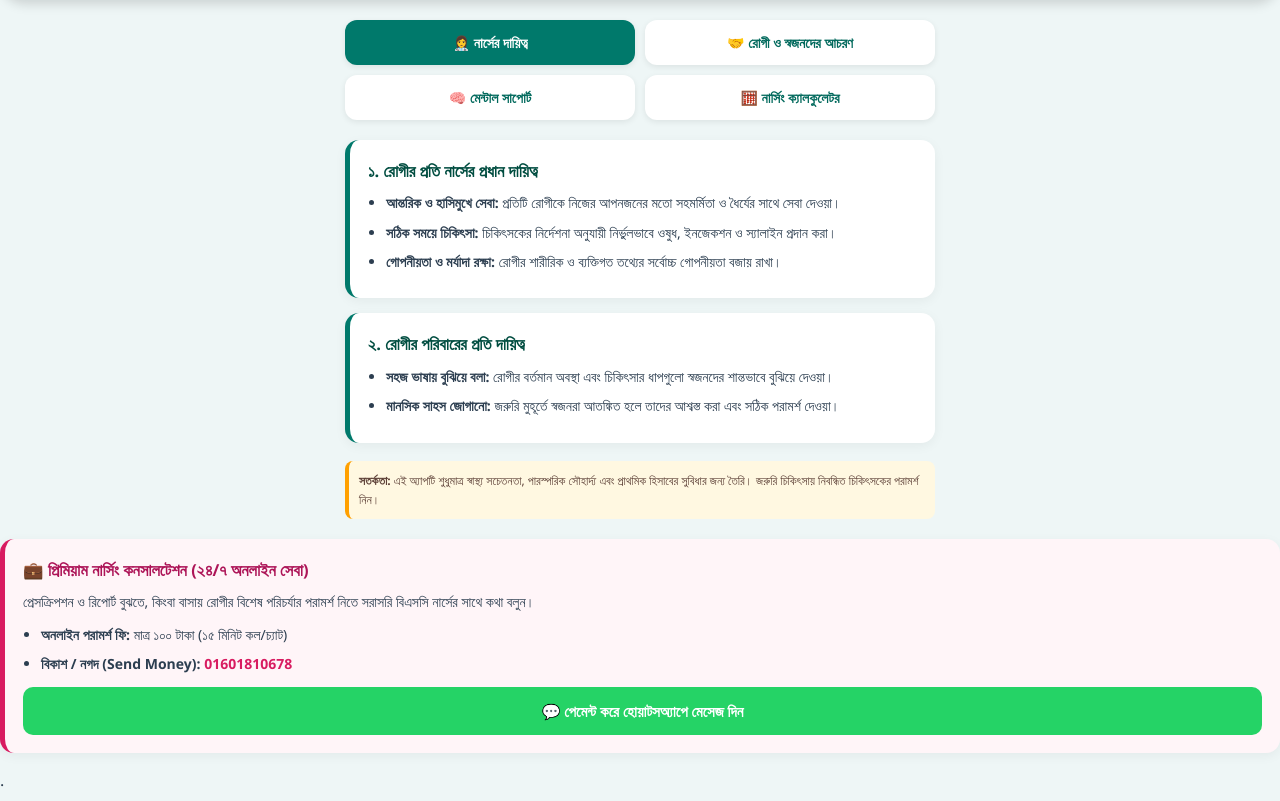
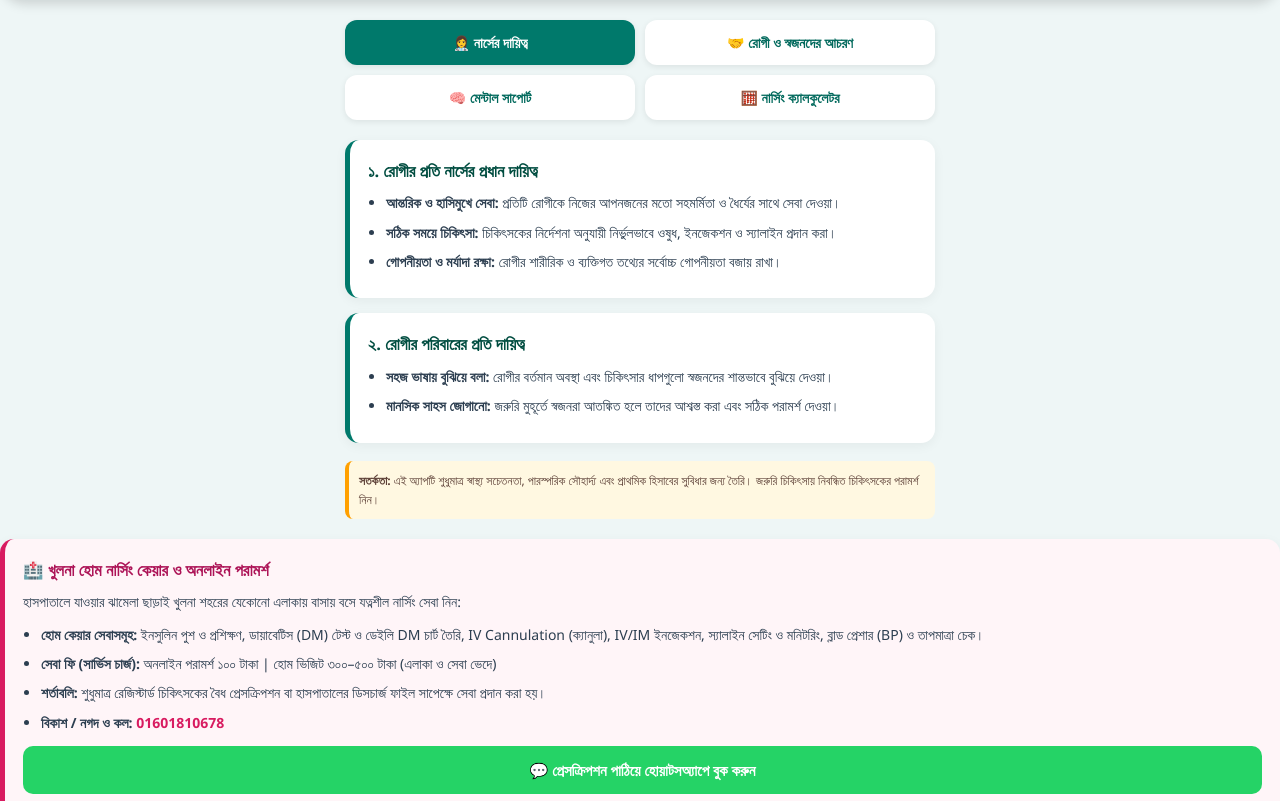
Before and after one commit to adnanarafat272727-ctrl/aponjon-care, a plain HTML site: page index.html in a window 1280 px wide. Shown: the part 150-951 px from the top of the page. Drawn offline with Linux system fonts and the light colour scheme.

Commit message:
Add files via upload

```diff
--- a/index.html
+++ b/index.html
@@ -139,16 +139,19 @@
             <strong>সতর্কতা:</strong> এই অ্যাপটি শুধুমাত্র স্বাস্থ্য সচেতনতা, পারস্পরিক সৌহার্দ্য এবং প্রাথমিক হিসাবের সুবিধার জন্য তৈরি। জরুরি চিকিৎসায় নিবন্ধিত চিকিৎসকের পরামর্শ নিন।
         </div>
     </div>
-        <div class="card" style="border-left: 5px solid #d81b60; background: #fff5f8; margin-top: 18px;">
-            <h3 style="color: #ad1457;">💼 প্রিমিয়াম নার্সিং কনসালটেশন (২৪/৭ অনলাইন সেবা)</h3>
-            <p style="font-size: 14px; margin-bottom: 10px;">প্রেসক্রিপশন ও রিপোর্ট বুঝতে, কিংবা বাসায় রোগীর বিশেষ পরিচর্যার পরামর্শ নিতে সরাসরি বিএসসি নার্সের সাথে কথা বলুন।</p>
-                       <ul style="margin-bottom: 12px;">
-                <li><strong>অনলাইন পরামর্শ ফি:</strong> মাত্র ১০০ টাকা (১৫ মিনিট কল/চ্যাট)</li>
-                <li><strong>বিকাশ / নগদ (Send Money):</strong> <span style="color:#d81b60; font-weight:bold;">01601810678</span></li>
+              <div class="card" style="border-left: 5px solid #d81b60; background: #fff5f8; margin-top: 18px;">
+            <h3 style="color: #ad1457;">🏥 খুলনা হোম নার্সিং কেয়ার ও অনলাইন পরামর্শ</h3>
+            <p style="font-size: 14px; margin-bottom: 10px;">হাসপাতালে যাওয়ার ঝামেলা ছাড়াই খুলনা শহরের যেকোনো এলাকায় বাসায় বসে যত্নশীল নার্সিং সেবা নিন:</p>
+            <ul style="margin-bottom: 12px; font-size: 14px;">
+                <li><strong>হোম কেয়ার সেবাসমূহ:</strong> ইনসুলিন পুশ ও প্রশিক্ষণ, ডায়াবেটিস (DM) টেস্ট ও ডেইলি DM চার্ট তৈরি, IV Cannulation (ক্যানুলা), IV/IM ইনজেকশন, স্যালাইন সেটিং ও মনিটরিং, ব্লাড প্রেশার (BP) ও তাপমাত্রা চেক।</li>
+                <li><strong>সেবা ফি (সার্ভিস চার্জ):</strong> অনলাইন পরামর্শ ১০০ টাকা | হোম ভিজিট ৩০০–৫০০ টাকা (এলাকা ও সেবা ভেদে)</li>
+                <li><strong>শর্তাবলি:</strong> শুধুমাত্র রেজিস্টার্ড চিকিৎসকের বৈধ প্রেসক্রিপশন বা হাসপাতালের ডিসচার্জ ফাইল সাপেক্ষে সেবা প্রদান করা হয়।</li>
+                <li><strong>বিকাশ / নগদ ও কল:</strong> <span style="color:#d81b60; font-weight:bold;">01601810678</span></li>
             </ul>
-            <a href="https://wa.me/8801601810678" target="_blank" style="display: block; text-align: center; background-color: #25d366; color: white; padding: 12px; border-radius: 10px; text-decoration: none; font-weight: bold; font-size: 15px;">💬 পেমেন্ট করে হোয়াটসঅ্যাপে মেসেজ দিন</a>
-        </div>
- .
+                       <a href="https://wa.me/8801601810678" target="_blank" style="display: block; text-align: center; background-color: #25d366; color: white; padding: 12px; border-radius: 10px; text-decoration: none; font-weight: bold; font-size: 15px; margin-bottom: 10px;">💬 প্রেসক্রিপশন পাঠিয়ে হোয়াটসঅ্যাপে বুক করুন</a>
+            <a href="https://://uplcm.com" target="_blank" style="display: block; text-align: center; background-color: #0288d1; color: white; padding: 10px; border-radius: 10px; text-decoration: none; font-weight: bold; font-size: 14px;">🎁 স্পনসরড হেলথ ও অফার দেখুন (অ্যাপ সাপোর্ট)</a>
+
+
         </div>
 
     <footer>© ২০২৬ আপনজন কেয়ার | পরিকল্পনায়: আদনান (B.Sc in Nursing)</footer>
```
